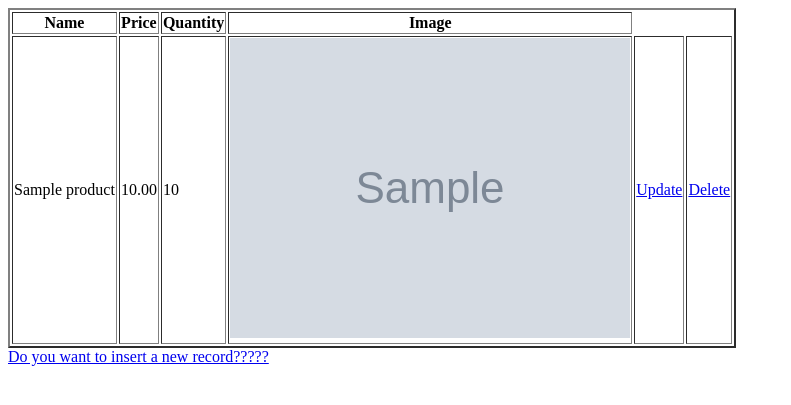
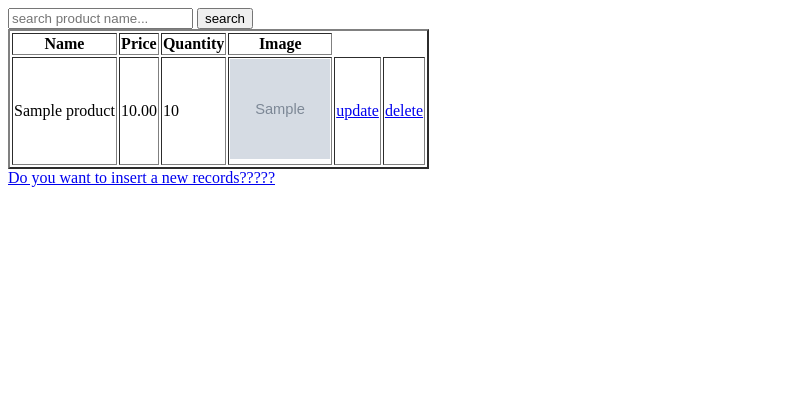
Before and after one commit to yamunas2o5/newproject, a Django app: page / in a window 1280 px wide. Shown: the top 405 px of the page, without its empty margins (0-791 px from the left). Run offline with Django 5.2, Linux system fonts and the light colour scheme; tables that the repository leaves empty hold one stand-in row (values such as "Sample post"); grey boxes marked "Sample" are stand-in pictures; parts of the project's set-up code (start-up, migrations or seed data) failed here and were passed over.

Commit message:
Added Django projects

```diff
--- a/crudproject/crudproject/settings.py
+++ b/crudproject/crudproject/settings.py
@@ -115,11 +115,10 @@ USE_TZ = True
 
 # Static files (CSS, JavaScript, Images)
 # https://docs.djangoproject.com/en/5.2/howto/static-files/
-MEDIA_URL = '/media/'
-#MEDIA_ROOT = BASE_DIR / 'media'
-
 STATIC_URL = 'static/'
 
+MEDIA_URL = '/media/'
+MEDIA_ROOT = BASE_DIR / 'media'
 
 # Default primary key field type
 # https://docs.djangoproject.com/en/5.2/ref/settings/#default-auto-field
--- a/crudproject/crudproject/urls.py
+++ b/crudproject/crudproject/urls.py
@@ -1,17 +1,16 @@
 from django.contrib import admin
 from django.urls import path
-from myapp.views import home
-
 from django.conf import settings
 from django.conf.urls.static import static
 from myapp.views import *
 
 urlpatterns = [
     path('admin/', admin.site.urls),
-    path('', home,name='home'),
-    path('insert/',createproduct,name='insert')
+    path('', home, name='display'),
+    path('insert/', createproduct, name='insert'),
+    path('update/<int:id>', updateproduct, name='update'),
+    path('delete/<int:id>', deleteproduct, name='delete'),
 ]
 
 if settings.DEBUG:
-    urlpatterns += static(settings.MEDIA_URL,
-                          document_root=settings.MEDIA_ROOT)
+    urlpatterns += static(settings.MEDIA_URL, document_root=settings.MEDIA_ROOT)
--- a/crudproject/myapp/forms.py
+++ b/crudproject/myapp/forms.py
@@ -1,7 +1,8 @@
 from myapp.models import Product
 from django import forms
 
+
 class ProductForm(forms.ModelForm):
     class Meta:
-        model=Product
-        fields='__all__'
+        model = Product
+        fields = '__all__'
--- a/crudproject/myapp/models.py
+++ b/crudproject/myapp/models.py
@@ -2,10 +2,11 @@ from django.db import models
 
 # Create your models here.
 class Product(models.Model):
-    name=models.CharField(max_length=100)
-    price=models.DecimalField(max_digits=8,decimal_places=2)
+    name = models.CharField(max_length=100)
+    price=models.DecimalField(max_digits=10,decimal_places=2)
     quantity=models.IntegerField()
-    img = models.ImageField(upload_to='Gallery/')
+    img=models.ImageField(upload_to='Gallery/')
+
 
     def __str__(self):
         return self.name
--- a/crudproject/myapp/views.py
+++ b/crudproject/myapp/views.py
@@ -1,19 +1,66 @@
+# from django.shortcuts import render,redirect
+# from myapp.models import Product
+# from myapp.models import ProductForm
+
+
+# def home(request):
+#     photos = Product.objects.all()
+#     ctx = {'pho': photos}
+#     return render(request, 'index.html', ctx)
+
+# def createproduct(request):
+#     f=ProductForm()
+#     if request.method=="POST":
+#         f=ProductForm(request.POST,request.FILES)
+#         if f.is_valid():
+#             f.save(commit=True)
+#         return redirect('display')
+#     d={'form':f}
+#     return render(request,'insertion.html',d)
+
+
 from django.shortcuts import render,redirect
 from myapp.models import Product
-from myapp.models import ProductForm
+from myapp.forms import ProductForm
 
+# Create your views here.
+def home(request):
+    photos=Product.objects.all()
+    ctx={'photos':photos}
+    return render(request,'index.html',ctx)
 
-def home(request):
-    photos = Product.objects.all()
-    ctx = {'pho': photos}
-    return render(request, 'index.html', ctx)
+def display(request):
+    photos=Product.objects.all()
+    search = request.GET.get('search')
+    if search:
+        p=Product.object.filter(name__icontains=search)
+    d={'photos':photos}
+    return render(request,'index.html',d)
 
 def createproduct(request):
     f=ProductForm()
-    if request.method=="POST":
-        f=ProductForm(request.POST,request.FILES)
+    if request.method=='POST':
+        f=ProductForm(request.POST, request.FILES)
         if f.is_valid():
-            f.save(commit=True)
+            f.save()
         return redirect('display')
     d={'form':f}
-    return render(request,'insertion.html',d)
+    return render(request, 'insertion.html', d)
+
+
+
+def updateproduct(request, id):
+    photos=Product.objects.get(id=id)
+    f=ProductForm(instance=photos)
+    if request.method=='POST':
+        f=ProductForm(request.POST, request.FILES, instance=photos)
+        if f.is_valid():
+            f.save()
+        return redirect('display')
+    d={'form':f}
+    return render(request, 'insertion.html', d)
+
+def deleteproduct(request, id):
+    photos=Product.objects.get(id=id)
+    photos.delete()
+    return redirect('display')
--- a/crudproject/templates/index.html
+++ b/crudproject/templates/index.html
@@ -3,27 +3,33 @@
 <head>
     <meta charset="UTF-8">
     <meta name="viewport" content="width=device-width, initial-scale=1.0">
-    <title>Product</title>
+    <title>Document</title>
 </head>
 <body>
-    <table border="2px">
+    <form method ="GET">
+        <input type="text" name="search" placeholder="search product name..."
+        value="{{ request.GET.search }}">
+        <button type="submit">search</button>
+        <a href="{% url 'display' %}"></a>
+    </form>
+    <table border="2">
         <tr>
             <th>Name</th>
             <th>Price</th>
             <th>Quantity</th>
             <th>Image</th>
         </tr>
-        {% for i in pho %}
+        {% for i in photos %}
         <tr>
-            <td>{{i.name}}</td>
-            <td>{{i.price}}</td>
-            <td>{{i.quantity}}</td>
-            <td><img src={{i.img.url}}></td>
-            <td><a href="#">Update</a></td>
-            <td><a href="#">Delete</a></td>
+            <td>{{ i.name }}</td>
+            <td>{{ i.price }}</td>
+            <td>{{ i.quantity }}</td>
+            <td><img src="{{ i.img.url }}" height="100" width="100"></td>
+            <td><a href="{% url 'update' i.id %}">update</a></td>
+            <td><a href="{% url 'delete' i.id %}">delete</a></td>
         </tr>
         {% endfor %}
     </table>
-    <a href="{% url 'insert' %}">Do you want to insert a new record?????</a>
+    <a href="{% url 'insert' %}"> Do you want to insert a new records?????</a>
 </body>
 </html>
```
Also changed, not shown: crudproject/templates/insertion.html (+4 -4 lines), crudproject/media/Gallery/car.png (added), crudproject/myapp/migrations/0003_alter_product_price.py (added).
